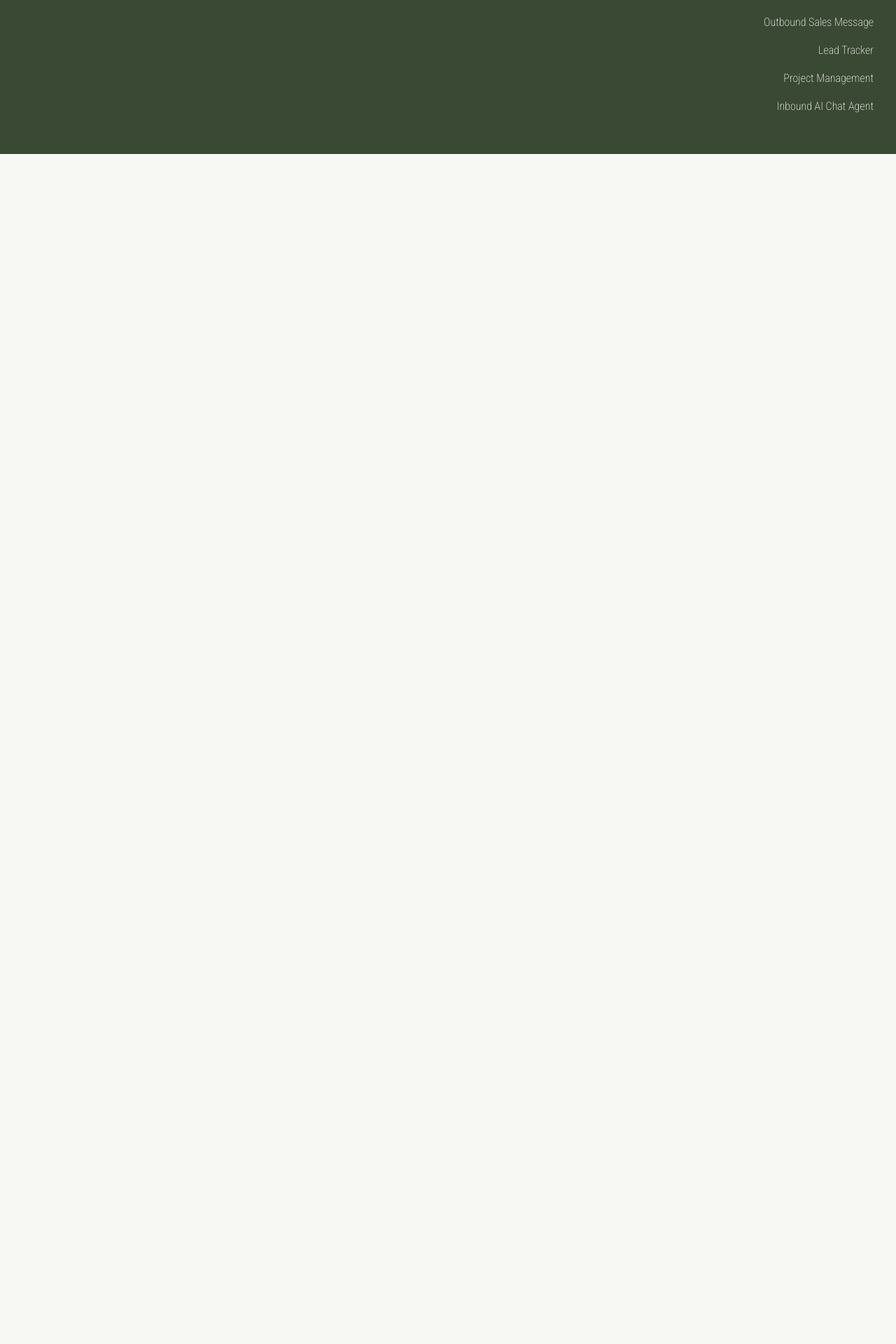
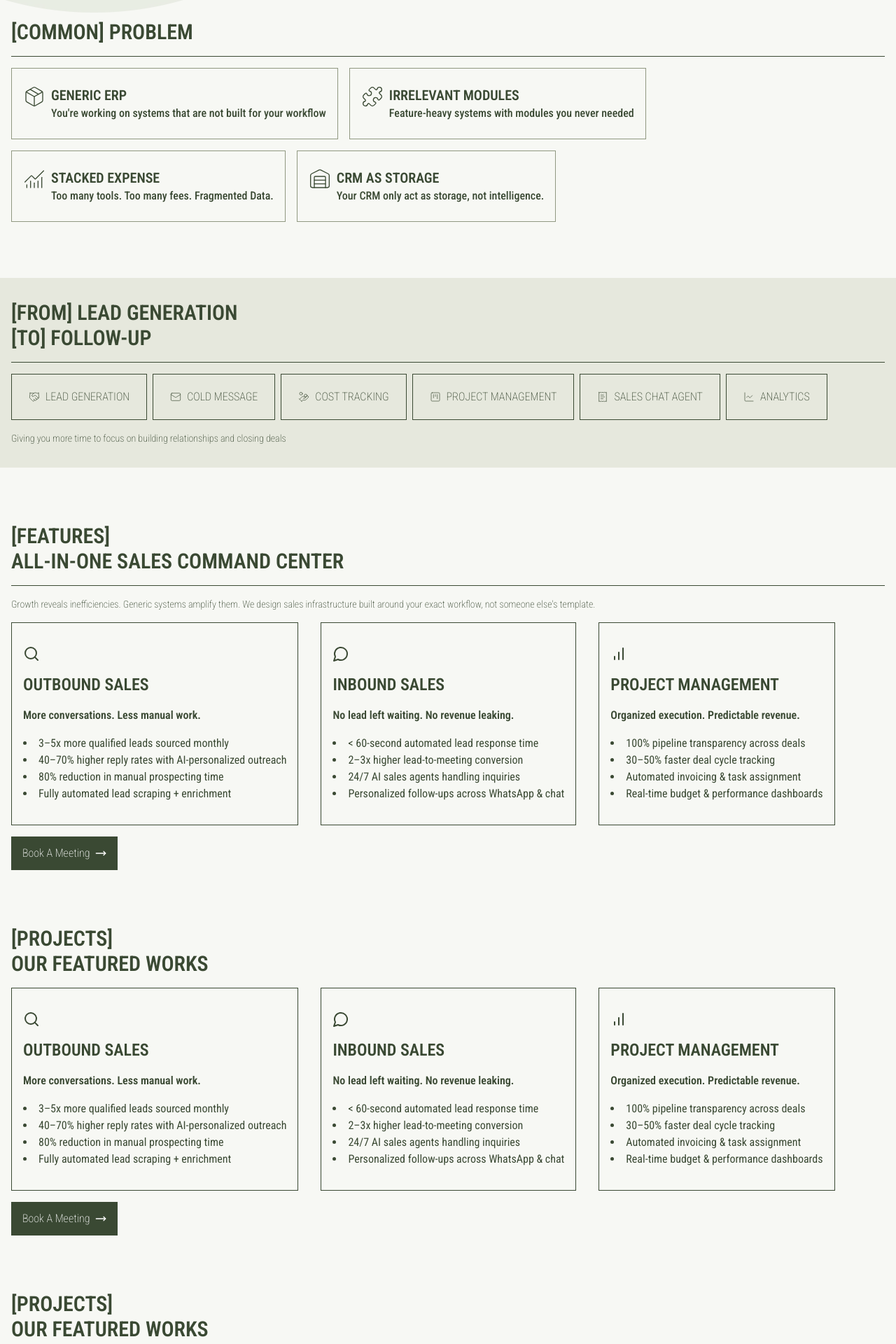
Before and after one commit to nijikos/staumata, a SvelteKit app: page / in a window 1280 px wide. Shown: the part 580-2500 px from the top of the page at 70% size. Before the commit the page ends 800 px from the top, so only its background shows below. Built offline with nearby package versions, Linux system fonts and the light colour scheme.

Commit message:
<main> contents

```diff
--- a/src/routes/+page.svelte
+++ b/src/routes/+page.svelte
@@ -1,15 +1,19 @@
 <script lang="ts">
 	import {
 		ChartLine,
+		ChartNoAxesColumnIncreasing,
 		ChartNoAxesCombined,
 		HandCoins,
 		Handshake,
 		Mail,
 		Menu,
+		MessageCircle,
 		MoveRight,
 		Package,
 		Puzzle,
+		Quote,
 		ReceiptText,
+		Search,
 		SquareKanban,
 		Warehouse,
 		X
@@ -32,25 +36,25 @@
 	];
 
 	const main = {
-		issues: [
+		problems: [
 			{
+				title: 'GENERIC ERP',
 				icon: Package,
-				title: 'GENERIC ERP',
 				description: "You're working on systems that are not built for your workflow"
 			},
 			{
+				title: 'IRRELEVANT MODULES',
 				icon: Puzzle,
-				title: 'IRRELEVANT MODULES',
 				description: 'Feature-heavy systems with modules you never needed'
 			},
 			{
+				title: 'STACKED EXPENSE',
 				icon: ChartNoAxesCombined,
-				title: 'STACKED EXPENSE',
 				description: 'Too many tools. Too many fees. Fragmented Data.'
 			},
 			{
+				title: 'CRM AS STORAGE',
 				icon: Warehouse,
-				title: 'CRM AS STORAGE',
 				description: 'Your CRM only act as storage, not intelligence.'
 			}
 		],
@@ -78,6 +82,84 @@
 			{
 				title: 'ANALYTICS',
 				icon: ChartLine
+			}
+		],
+		features: [
+			{
+				title: 'OUTBOUND SALES',
+				icon: Search,
+				tagline: 'More conversations. Less manual work.',
+				features: [
+					'3–5x more qualified leads sourced monthly',
+					'40–70% higher reply rates with AI-personalized outreach',
+					'80% reduction in manual prospecting time',
+					'Fully automated lead scraping + enrichment'
+				]
+			},
+			{
+				title: 'INBOUND SALES',
+				icon: MessageCircle,
+				tagline: 'No lead left waiting. No revenue leaking.',
+				features: [
+					'< 60-second automated lead response time',
+					'2–3x higher lead-to-meeting conversion',
+					'24/7 AI sales agents handling inquiries',
+					'Personalized follow-ups across WhatsApp & chat'
+				]
+			},
+			{
+				title: 'PROJECT MANAGEMENT',
+				icon: ChartNoAxesColumnIncreasing,
+				tagline: 'Organized execution. Predictable revenue.',
+				features: [
+					'100% pipeline transparency across deals',
+					'30–50% faster deal cycle tracking',
+					'Automated invoicing & task assignment',
+					'Real-time budget & performance dashboards'
+				]
+			}
+		],
+		projects: [
+			{
+				img: '/images/projects/project-1.webp',
+				category: 'Automation & AI Solutions',
+				title: 'Lead Profiles Scraper & Cold Message Generation',
+				description:
+					'Effortlessly extract LinkedIn profiles based on your specific lead criteria and automate the creation of high-conversion sales outreach. This system maintains a communication standard by blending data accuracy with human-like personalization.'
+			},
+			{
+				img: '/images/projects/project-2.webp',
+				category: 'Automation & AI Solutions',
+				title: 'Lead Profiles Scraper & Cold Message Generation',
+				description:
+					"Engineer AI agents that strictly adhere to your company's SOPs while integrating with essential tools like Google Calendar and digital product catalogs, bridging the gap between automated efficiency and personalized service to drive higher conversion rates."
+			},
+			{
+				img: '/images/projects/project-3.webp',
+				category: 'Automation & AI Solutions',
+				title: 'Strategic Sales Intelligence',
+				description:
+					'Transform your raw sales data into actionable insights with an AI interface that functions as a personal business consultant. This system accelerates the decision-making process by providing data-driven recommendations in real-time.'
+			}
+		],
+		reviews: [
+			{
+				testimonial:
+					'By automating our LinkedIn prospecting and messaging, we saw a 40% increase in lead response rates within the first month. The personalization engine is so accurate and it save us more time to focus on something else.',
+				author: 'Director of Growth',
+				industry: 'FinTech Startup'
+			},
+			{
+				testimonial:
+					"What used to take our analysts days to compile now takes seconds through the AI consultant interface. We've shaved 15 hours off our weekly reporting cycle. Customizing the workflow to display the SQL query also helps us crosschecking the AI's results.",
+				author: 'VP of Sales',
+				industry: 'SaaS Enterprise'
+			},
+			{
+				testimonial:
+					'Integrating the AI Sales Agent with our product catalog was a game-changer, resulting in a 25% reduction in support tickets and faster booking cycles via Google Calendar. It adheres perfectly to our SOPs, and works 27/4.',
+				author: 'Founder',
+				industry: 'Mudita Mental Health'
 			}
 		]
 	};
@@ -170,7 +252,7 @@
 		{/if}
 	</nav>
 
-	<div class="flex items-center justify-center px-4 pt-24 pb-36">
+	<div class="flex items-center justify-center px-4 py-24">
 		<div class="w-full max-w-400">
 			<div
 				class="flex flex-col items-start gap-0 md:flex-row md:items-end md:gap-6 lg:justify-start"
@@ -213,10 +295,144 @@
 		</div>
 	</div>
 </header>
-<main></main>
+<!-- ---------- MAIN -->
+<main>
+	<section class="my-20 flex flex-col gap-4 px-4 text-primary-800">
+		<p class="border-b border-primary-800 pb-4 text-3xl font-semibold uppercase">
+			[common] problem
+		</p>
+		<div class="flex flex-col gap-4 md:flex-row md:flex-wrap">
+			{#each main.problems as problem}
+				<div class="flex flex-row gap-2 border border-muted-400 px-4 py-6">
+					<problem.icon class="size-8 stroke-1" />
+					<div class="">
+						<p class="text-xl font-semibold">{problem.title}</p>
+						<p class="font-medium">{problem.description}</p>
+					</div>
+				</div>
+			{/each}
+		</div>
+	</section>
+
+	<section class="my-20 flex flex-col gap-4 bg-muted-100 px-4 py-8 text-primary-800">
+		<div class="border-b border-primary-800 pb-4">
+			<p class="text-3xl font-semibold uppercase">[from] lead generation</p>
+			<p class="text-3xl font-semibold uppercase">[to] follow-up</p>
+		</div>
+		<div class="flex flex-col gap-2 md:flex-row md:flex-wrap">
+			{#each main.solutions as solution}
+				<div class="flex flex-row items-center gap-2 border border-primary-800 px-6 py-5">
+					<solution.icon class="size-4 stroke-1" />
+					<p class="uppercase">{solution.title}</p>
+				</div>
+			{/each}
+		</div>
+		<p class="text-sm">Giving you more time to focus on building relationships and closing deals</p>
+	</section>
+
+	<section class="my-20 flex flex-col gap-4 px-4 text-primary-800">
+		<div class="border-b border-primary-800 pb-4">
+			<p class="text-3xl font-semibold uppercase">[features]</p>
+			<p class="text-3xl font-semibold uppercase">all-in-one sales command center</p>
+		</div>
+		<p class="text-sm">
+			Growth reveals inefficiencies. Generic systems amplify them. We design sales infrastructure
+			built around your exact workflow, not someone else's template.
+		</p>
+		<div class="flex flex-col gap-8 md:flex-row md:flex-wrap">
+			{#each main.features as features}
+				<div class="flex flex-col gap-4 border border-primary-800 px-4 py-8">
+					<features.icon class="size-6 stroke-2" />
+					<p class="text-2xl font-semibold uppercase">{features.title}</p>
+					<p class="font-semibold">{features.tagline}</p>
+					<ul>
+						{#each features.features as feat}
+							<li class="list-inside list-disc">{feat}</li>
+						{/each}
+					</ul>
+				</div>
+			{/each}
+		</div>
+		<button class="button-md md:button-lg contain-primary w-fit shrink-0">
+			<span>Book A Meeting</span>
+			<MoveRight size={16} />
+		</button>
+	</section>
+
+	<section class="my-20 flex flex-col gap-4 px-4 text-primary-800">
+		<div class="">
+			<p class="text-3xl font-semibold uppercase">[projects]</p>
+			<p class="text-3xl font-semibold uppercase">our featured works</p>
+		</div>
+		<div class="flex flex-col gap-8 md:flex-row md:flex-wrap">
+			{#each main.features as features}
+				<div class="flex flex-col gap-4 border border-primary-800 px-4 py-8">
+					<features.icon class="size-6 stroke-2" />
+					<p class="text-2xl font-semibold uppercase">{features.title}</p>
+					<p class="font-semibold">{features.tagline}</p>
+					<ul>
+						{#each features.features as feat}
+							<li class="list-inside list-disc">{feat}</li>
+						{/each}
+					</ul>
+				</div>
+			{/each}
+		</div>
+		<button class="button-md md:button-lg contain-primary w-fit shrink-0">
+			<span>Book A Meeting</span>
+			<MoveRight size={16} />
+		</button>
+	</section>
+
+	<section class="my-20 flex flex-col gap-4 text-primary-800">
+		<div class="px-4">
+			<p class="text-3xl font-semibold uppercase">[projects]</p>
+			<p class="text-3xl font-semibold uppercase">our featured works</p>
+		</div>
+		<div class="flex flex-col gap-0 md:flex-row md:flex-wrap">
+			{#each main.projects as project}
+				<div class="flex flex-col">
+					<img class="h-40 object-cover" alt="project thumnail" src={project.img} />
+					<div class="flex flex-col gap-4 bg-white px-4 py-5">
+						<p class="w-fit border border-muted-400 px-4 py-3">{project.category}</p>
+						<p class="text-2xl font-semibold uppercase">{project.title}</p>
+						<p class="font-semibold">{project.description}</p>
+						<a href="/" class="link-primary">see more</a>
+					</div>
+				</div>
+			{/each}
+		</div>
+	</section>
+
+	<section class="my-20 flex flex-col gap-4 px-4 text-primary-800">
+		<div class="">
+			<p class="text-3xl font-semibold uppercase">[reviews]</p>
+			<p class="text-3xl font-semibold uppercase">what our clients say</p>
+		</div>
+		<div
+			class="flex flex-col gap-12 border-t border-b border-primary-800 py-10 md:flex-row md:flex-wrap"
+		>
+			{#each main.reviews as review}
+				<div class="flex flex-col gap-4">
+					<div class="flex flex-row gap-2">
+						<p class="flex-1 shrink-0">{review.testimonial}</p>
+						<Quote class="size-12 stroke-[0.5px]" />
+					</div>
+					<p class="w-fit rounded-bl-xl bg-primary-800 px-5 py-3 text-white">
+						{review.author}, {review.industry}
+					</p>
+				</div>
+			{/each}
+		</div>
+		<button class="button-md md:button-lg contain-primary w-fit shrink-0">
+			<span>Book A Meeting</span>
+			<MoveRight size={16} />
+		</button>
+	</section>
+</main>
 <!-- ---------- FOOTER -->
 <footer
-	class="absolute right-0 bottom-0 left-0 flex flex-col gap-8 bg-primary-800 px-8 py-14 text-white md:flex-row md:items-start md:justify-between"
+	class="flex flex-col gap-8 bg-primary-800 px-8 py-14 text-white md:flex-row md:items-start md:justify-between"
 >
 	<div class="">
 		<div class="mb-8">
```
